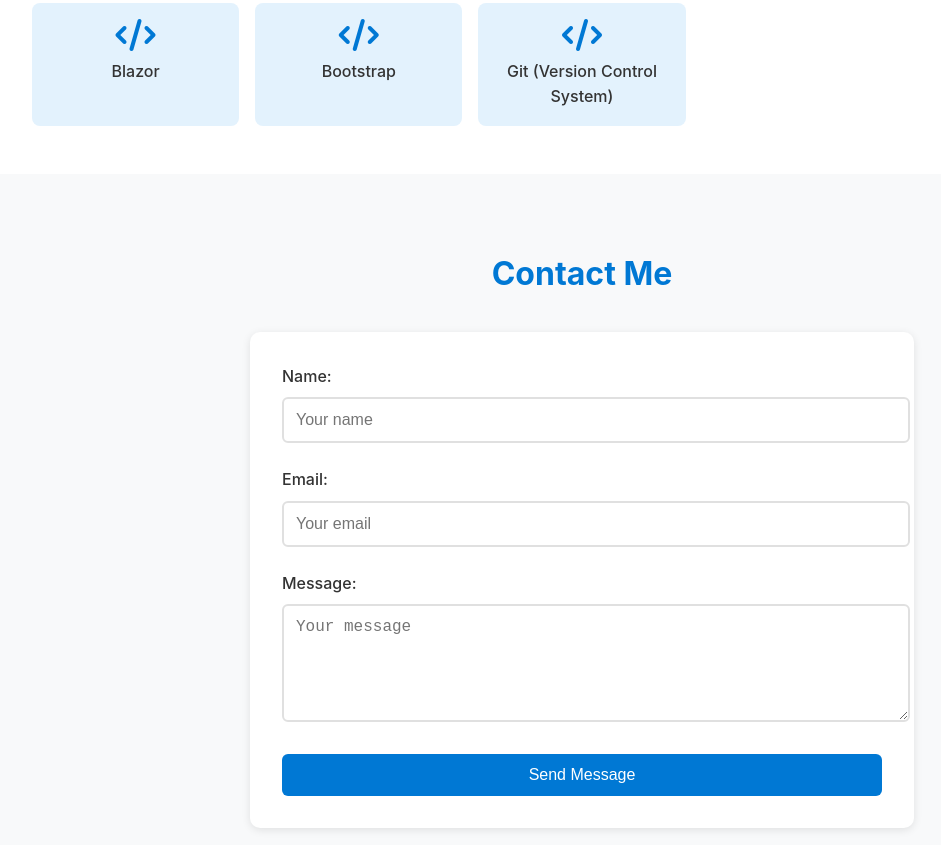
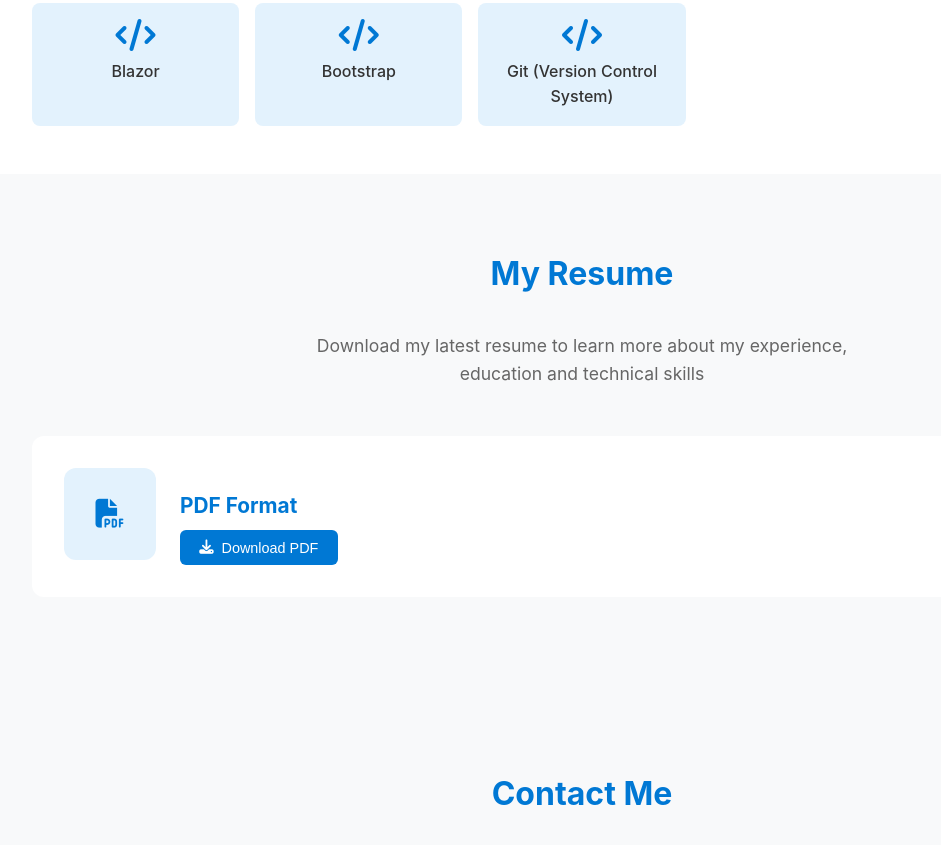
Before and after one commit to NompumeleloMbhense/MyPortfolio, a plain HTML site: page index.html in a window 1280 px wide. Shown: the part 1455-2300 px from the top of the page, without its empty margins (58-999 px from the left). Drawn offline with Linux system fonts and the light colour scheme.

Commit message:
add resume download section

```diff
--- a/index.html
+++ b/index.html
@@ -22,6 +22,7 @@
             <li><a href="#About">About</a></li>
             <li><a href="#Projects">Projects</a></li>
             <li><a href="#Skills">Skills</a></li>
+            <li><a href="#Resume">Resume</a></li>
             <li><a href="#Contact">Contact</a></li>
           </ul>
         </nav>
@@ -130,6 +131,33 @@
         </div>
       </section>
 
+      <!--CV Section-->
+
+      <section id="Resume">
+        <div class="container">
+          <h2>My Resume</h2>
+          <div class="resume-intro">
+            <p>Download my latest resume to learn more about my experience, education and technical skills</p>
+          </div>
+
+          <div class="resume-container">
+            <div class="resume-card">
+              <div class="resume-icon">
+                <i class="fas fa-file-pdf"></i>
+              </div>
+              <div class="resume-content">
+                <h3>PDF Format</h3>
+                <div class="resume-actions">
+                  <button class="download-btn primary" onclick="downloadResume('pdf')">
+                    <i class="fas fa-download"></i>Download PDF
+                  </button>
+                </div>
+              </div>
+            </div>
+          </div>
+        </div>
+      </section>
+
       <!--Contact Section-->
       <section id="Contact">
         <div class="container">
--- a/script.js
+++ b/script.js
@@ -2,11 +2,11 @@
 // It includes functionality for a hamburger menu, smooth scrolling, and form validation.
 
 // Hamburger Menu
-        document.getElementById('hamburger').addEventListener('click', ToggleMenu);
+document.getElementById("hamburger").addEventListener("click", ToggleMenu);
 
 function ToggleMenu() {
-            const navLinks = document.getElementById('nav-links');
-            navLinks.classList.toggle('show');
+  const navLinks = document.getElementById("nav-links");
+  navLinks.classList.toggle("show");
 }
 
 // Smooth Scroll
@@ -15,69 +15,96 @@
   if (element) {
     window.scrollTo({
       top: element.offsetTop - 80,
-                    behavior: 'smooth'
+      behavior: "smooth",
     });
   }
 }
 
-        document.addEventListener('DOMContentLoaded', function() {
+// Resume download functions
+function downloadResume(format) {
+  const link = document.createElement("a");
+
+  if (format == "pdf") {
+    link.href = "assets/resume/NompumeleloMbhense_CV.pdf";
+    link.download = "NompumeleloMbhense_CV.pdf";
+  }
+
+  document.body.appendChild(link);
+  link.click();
+  document.body.removeChild(link);
+}
+
+function previewResume() {
+  // Open PDF in new tab for preview
+  const previewWindow = window.open(
+    "assets/resume/NompumeleloMbhense_CV.pdf",
+    "_blank"
+  );
+  if (!previewWindow) {
+    showNotification("Please allow popups to preview the resume", "warning");
+  }
+}
+
+document.addEventListener("DOMContentLoaded", function () {
   const anchors = document.querySelectorAll('a[href^="#"]');
-            anchors.forEach(function(anchor) {
-                anchor.addEventListener('click', function(event) {
+  anchors.forEach(function (anchor) {
+    anchor.addEventListener("click", function (event) {
       event.preventDefault();
-                    const target = anchor.getAttribute('href').substring(1);
+      const target = anchor.getAttribute("href").substring(1);
       SmoothScroll(target);
     });
   });
 
   // Form Validation
-            const form = document.getElementById('contact-form');
+  const form = document.getElementById("contact-form");
   if (form) {
-                form.addEventListener('submit', function(event) {
-                    const name = document.getElementById('name').value.trim();
-                    const email = document.getElementById('email').value.trim();
-                    const message = document.getElementById('message').value.trim();
+    form.addEventListener("submit", function (event) {
+      const name = document.getElementById("name").value.trim();
+      const email = document.getElementById("email").value.trim();
+      const message = document.getElementById("message").value.trim();
       let isValid = true;
 
       if (!name) {
-                        alert('Please enter your name.');
+        alert("Please enter your name.");
         isValid = false;
       }
 
       if (!email) {
-                        alert('Please enter your email.');
+        alert("Please enter your email.");
         isValid = false;
       } else if (!/^[^\s@]+@[^\s@]+\.[^\s@]+$/.test(email)) {
-                        alert('Please enter a valid email address.');
+        alert("Please enter a valid email address.");
         isValid = false;
       }
 
       if (!message) {
-                        alert('Please enter your message.');
+        alert("Please enter your message.");
         isValid = false;
       }
 
-                    if (!isValid ) {
+      if (!isValid) {
         event.preventDefault();
       }
     });
   }
 
   // Simple scroll animations
-            const animatedElements = document.querySelectorAll('.project-card, .skill-item, .contact-form');
+  const animatedElements = document.querySelectorAll(
+    ".project-card, .skill-item, .contact-form"
+  );
 
   function checkAnimation() {
-                animatedElements.forEach(element => {
+    animatedElements.forEach((element) => {
       const elementTop = element.getBoundingClientRect().top;
       const isVisible = elementTop < window.innerHeight - 100;
 
       if (isVisible) {
-                        element.classList.add('visible');
+        element.classList.add("visible");
       }
     });
   }
 
   // Check on load and scroll
   checkAnimation();
-            window.addEventListener('scroll', checkAnimation);
+  window.addEventListener("scroll", checkAnimation);
 });
--- a/styles.css
+++ b/styles.css
@@ -223,6 +223,115 @@ h2 {
  }
 
 
+/*Resume Section*/
+
+#Resume {
+    background: var(--background);
+}
+
+.resume-intro {
+    text-align: center;
+    margin-bottom: 3rem;
+}
+
+.resume-intro p{
+    font-size: 1.1rem;
+    color: var(--text-light);
+    max-width: 600px;
+    margin: 0 auto;
+}
+
+.resume-container {
+    display: grid;
+    grid-template-columns: repeat(auto-fit, minmax(400px, 1fr));
+    gap: 2rem;
+    margin-bottom: 3rem;
+}
+
+.resume-card{
+    background: var(--white);
+    border-radius: 12px;
+    padding: 2rem;
+    box-shadow: transform 0.3s ease, box-shadow 0.3s ease;
+    display: flex;
+    align-items: flex-start;
+    gap: 1.5rem;
+}
+
+.resume-card:hover {
+    transform: translateY(-5px);
+    box-shadow: 0 8px 25px rgba(0, 0, 0, 0.15);
+}
+
+.resume-icon{
+    background: var(--primary-light);
+    border-radius: 12px;
+    padding: 1rem;
+    display: flex;
+    align-items: center;
+    justify-content: center;
+    min-width: 60px;
+    height: 60px;
+}
+
+.resume-icon i {
+    font-size: 1.8rem;
+    color: var(--primary);
+}
+
+.resume-content {
+    flex: 1;
+}
+
+.resume-content h3 {
+    color: var(--primary);
+    margin-bottom: 0.5rem;
+    font-size: 1.3rem;
+}
+
+.resume-actions {
+    display: flex;
+    gap: 0.75rem;
+    flex-wrap: wrap;
+}
+
+.download-btn {
+    padding: 0.6rem 1.2rem;
+    border: none;
+    border-radius: 6px;
+    font-size: 0.9rem;
+    font-weight: 500;
+    cursor: pointer;
+    transition: all 0.3s ease;
+    display: flex;
+    align-items: center;
+    gap: 0.5rem;
+    text-decoration: none;
+}
+
+
+.download-btn.primary {
+    background: var(--primary);
+    color: var(--white);
+}
+
+.download-btn.primary:hover {
+    background: #0056b3;
+    transform: translateY(-2px);
+}
+
+
+.download-btn.secondary {
+    background: var(--secondary);
+    color: var(--white);
+}
+
+.download-btn.secondary:hover {
+    background: #5a6268;
+    transform: translateY(-2px);
+}
+
+
  /*Contact section*/
 #Contact{
         background: var(--background);
@@ -341,6 +450,21 @@ footer {
     grid-template-columns: repeat(2, 1fr);
     }
 
+
+    .resume-container {
+        grid-template-columns: 1fr;
+    }
+
+
+    .resume-card {
+        flex-direction: column;
+        text-align: center;
+    }
+
+    .resume-actions {
+        justify-content: center;
+    }
+
     h2 {
         font-size: 1.5rem;
     }
@@ -359,6 +483,24 @@ footer {
     section {
         padding: 2rem 0;
     }
+
+    .resume-container {
+        grid-template-columns: 1fr;
+    }
+
+    .resume-card {
+        padding: 1.5rem;
+    }
+
+    .resume-actions {
+        flex-direction: column;
+    }
+
+    .download-btn {
+        width: 100%;
+        justify-content: center;
+    }
+
 }
 
 /* Simple animations */
```
Also changed, not shown: 1 other file. Lines whose indentation alone changed are shown as unchanged.
